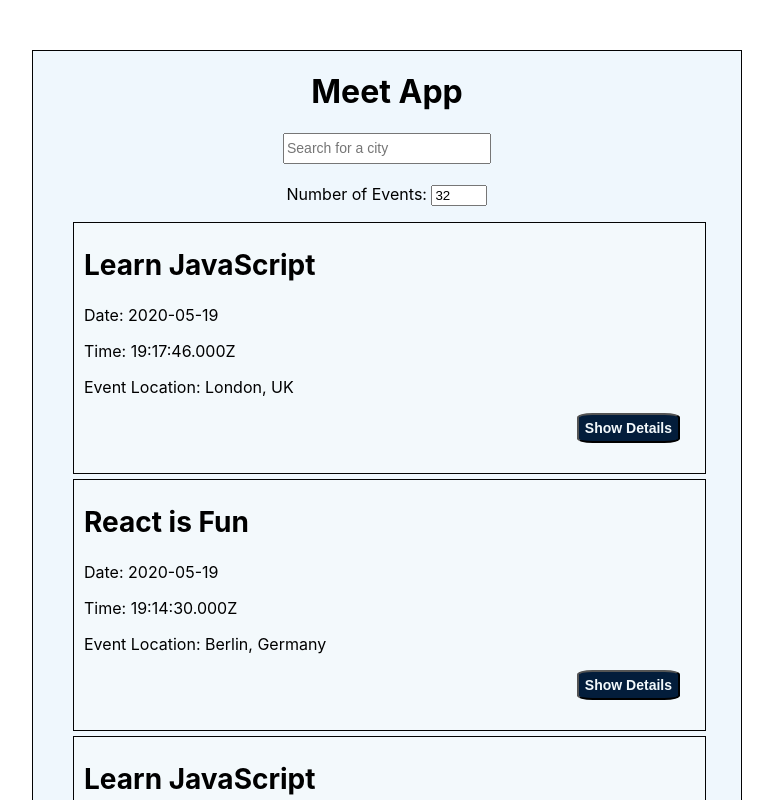
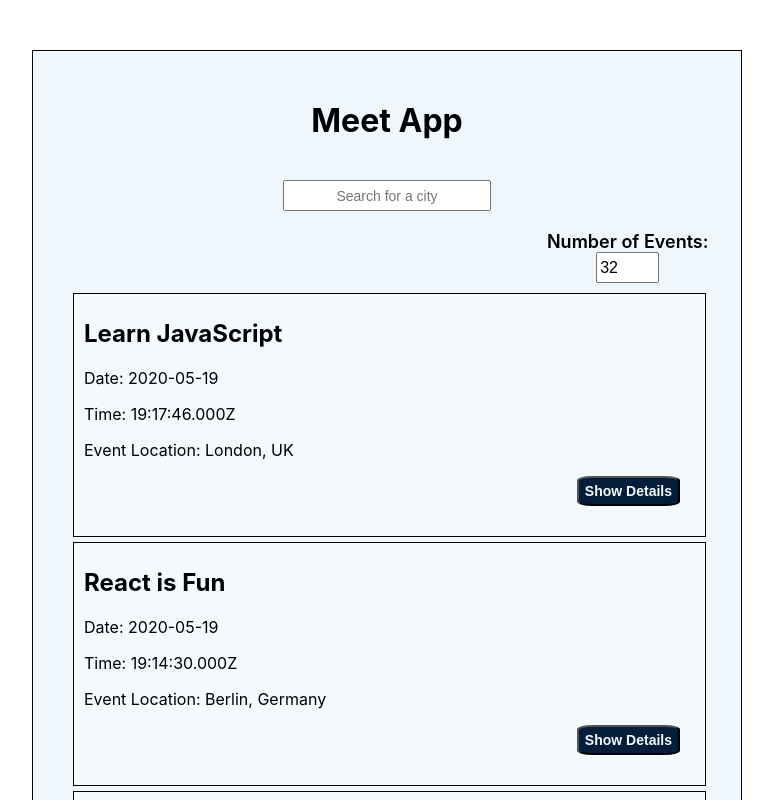
Before and after one commit to abnerAlexis/meet, a React (Create React App) app: page / in a window 1280 px wide. Shown: the top 800 px of the page, without its empty margins (253-1026 px from the left). Built offline with nearby package versions, Linux system fonts and the light colour scheme.

Commit message:
Update page layout, clean code

```diff
--- a/src/App.css
+++ b/src/App.css
@@ -32,6 +32,7 @@
   from {
     transform: rotate(0deg);
   }
+
   to {
     transform: rotate(360deg);
   }
--- a/src/App.js
+++ b/src/App.js
@@ -28,7 +28,7 @@ const App = () => {
 
   return (
     <div className="App event-body">
-      <h1>Meet App</h1>
+      <h1 className='app-title'>Meet App</h1>
       <CitySearch
         allLocations={allLocations}
         setCurrentCity={setCurrentCity}
--- a/src/components/Event.js
+++ b/src/components/Event.js
@@ -15,7 +15,7 @@ const Event = ({ event }) => {
                     {detailsVisible ? 'Hide Details' : 'Show Details'}
                 </button>
                 {detailsVisible && (
-                    <div className='eventdetails'>
+                    <div className='eventdetails' style={{ marginBottom: '-10px' }}>
                         <h2>Event Details</h2>
                         <p>{event.description}</p>
                     </div>
--- a/src/components/EventList.js
+++ b/src/components/EventList.js
@@ -3,7 +3,7 @@ import Event from "./Event";
 const EventList = ({ events }) => {
     return (
         <ul id="event-list">
-            {events ? events.map(event => <Event key={event.id} event={event}/>) : null}
+            {events ? events.map(event => <Event key={event.id} event={event} />) : null}
         </ul>
     )
 }
--- a/src/components/NumberOfEvents.js
+++ b/src/components/NumberOfEvents.js
@@ -1,6 +1,6 @@
 import React from 'react';
 
-const NumberOfEvents = ({setCrntNOE, setErrorMsg}) => {
+const NumberOfEvents = ({ setCrntNOE, setErrorMsg }) => {
     const handleChange = (event) => {
         let value = parseInt(event.target.value);
 
@@ -19,7 +19,7 @@ const NumberOfEvents = ({setCrntNOE, setErrorMsg}) => {
 
     return (
         <div id="number-of-events">
-            <label htmlFor="noe">Number of Events: </label>
+            <label className='noe-label' htmlFor="noe">Number of Events: </label>
             <input
                 id="noe"
                 type="number"
--- a/src/index.css
+++ b/src/index.css
@@ -6,6 +6,11 @@ body {
   -webkit-font-smoothing: antialiased;
   -moz-osx-font-smoothing: grayscale;
 
+}
+
+.app-title {
+  margin-top: 50px;
+  margin-bottom: 40px;
 }
 
 code {
@@ -27,10 +32,6 @@ code {
   margin-right: 35px;
 }
 
-.eventtitle {
-  font-size: 28px;
-}
-
 .event {
   text-align: left;
   margin-left: 10px;
@@ -38,15 +39,33 @@ code {
   padding-bottom: 60px;
 }
 
+#noe {
+  height: 25px;
+  font-size: 16px;
+}
+
+.noe-label {
+  font-weight: 600;
+  font-size: 18px;
+}
+
 #event-list,
 .suggestions {
+  clear: both;
   list-style-type: none;
+}
+
+#number-of-events {
+  float: right;
+  margin-bottom: 10px;
+  width: 32%;
 }
 
 .suggestions {
   width: 27%;
   margin: 0 auto;
   text-align: left;
+  margin-top: 10px;
 }
 
 #city-search {
@@ -56,9 +75,10 @@ code {
 .city {
   height: 25px;
   width: 200px;
+  text-align: center;
 }
 
-.showdetails{
+.showdetails {
   float: right;
   height: 30px;
   font-size: 14px;
@@ -66,13 +86,14 @@ code {
   margin-right: 25px;
   background-color: rgb(3, 29, 59);
   border-radius: 15%;
-  color:rgb(243, 249, 252)
+  color: rgb(243, 249, 252)
 }
 
 .eventdetails {
   text-align: left;
-  margin-right: 5px;
+  padding-top: 40px;
   font-size: 14x;
+  font-size: 18px;
 }
 
 .city {
```
Also changed, not shown: src/api.js (indentation only), src/components/CitySearch.js (line endings or trailing spaces), src/mock-data.js (indentation only), 1 other file (tests, documents, lock files or other folders).
